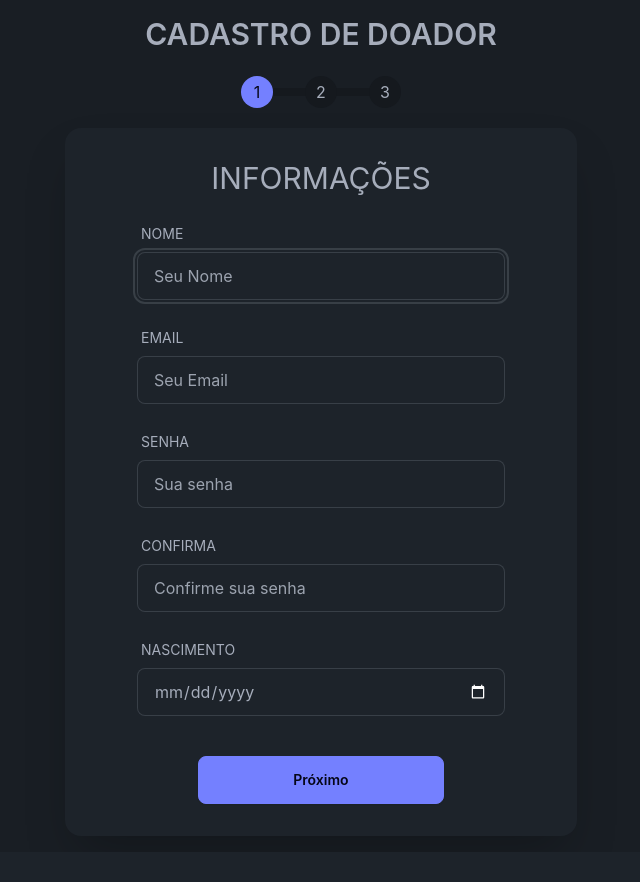
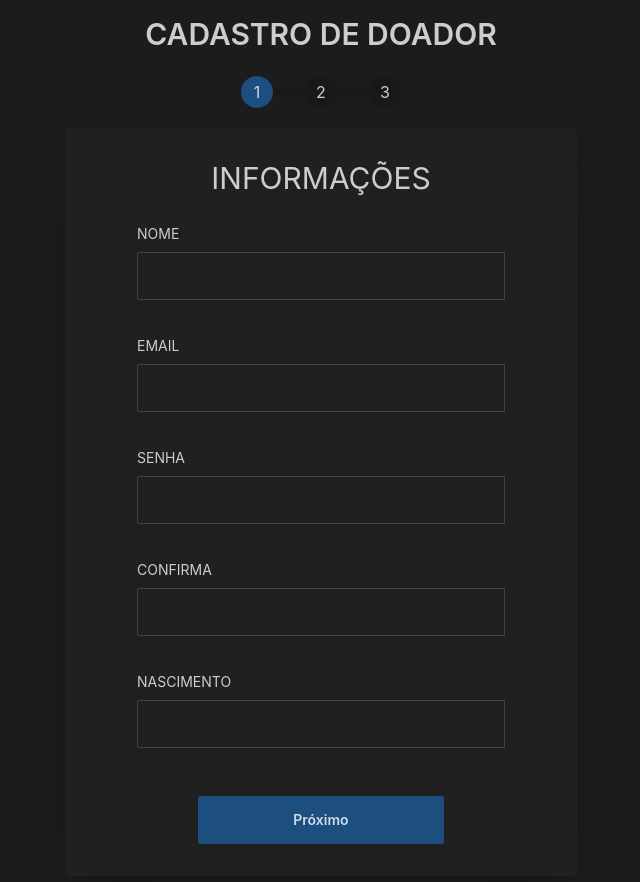
Before and after one commit to thiagoblauthferreira/CG-Front-end, a React (Create React App) app: page /cadastro/doador in a window 1280 px wide. Shown: the top 882 px of the page, without its empty margins (319-959 px from the left). Before the commit the page ends 852 px from the top, so only its background shows below. Built offline with nearby package versions, Linux system fonts and the light colour scheme.

Commit message:
adição de novas classes css reutilizaveis; lista de bons temas do tailwind para dark theme; melhorando facilidade de leitura do código nos inputs reutilizáveis SelectInput e FormField e consertando erros de props dos inputs reutilizáveis

```diff
--- a/src/App.css
+++ b/src/App.css
@@ -32,11 +32,14 @@
   color: #61dafb;
 }
 
-@keyframes App-logo-spin {
-  from {
-    transform: rotate(0deg);
-  }
-  to {
-    transform: rotate(360deg);
-  }
+/* Tailwind addons */
+
+/* change the apperance of number input */
+.noArrow {
+  appearance: textfield;
 }
+
+.label {
+  padding-left: 0px;
+  padding-right: 0px;
+}
--- a/src/components/FormField.tsx
+++ b/src/components/FormField.tsx
@@ -1,3 +1,4 @@
+import { InputHTMLAttributes } from "react";
 import {
   FieldError,
   FieldValues,
@@ -10,13 +11,11 @@
   error: FieldError | undefined;
   register: UseFormRegister<T>;
   setError: UseFormSetError<T>;
+  accept?: string;
   name: Path<T>;
-  type: React.HTMLInputTypeAttribute;
-  focus?: boolean;
-  placeHolder?: string;
   inputClassName?: string;
-  containerClassName?: string
-  pattern?: string;
+  containerClassName?: string;
+  inputProps: InputHTMLAttributes<HTMLInputElement>
 }
 
 function FormField<T extends FieldValues>(props: FormFieldProps<T>) {
@@ -25,17 +24,15 @@
       <label className="label">
         <span className="label-text uppercase">{props.name}</span>
       </label>
+
       <input
-        autoFocus={props.focus}
-        pattern={props.pattern}
-        type={props.type}
-        placeholder={props.placeHolder}
         {...props.register(props.name)}
+        {...props.inputProps}
         className={`input input-bordered ${props.inputClassName} ${
-          (props.error && "input-error")
+          props.error && "input-error"
         }`}
       />
-      <span className="text-error h-5 w-full text-sm pt-2">
+      <span className="text-error h-7 w-full text-xs pt-1">
         {props.error?.message}
       </span>
     </div>
@@ -43,5 +40,5 @@
 }
 
 export function FormFieldConstructor<T extends FieldValues>() {
-  return FormField<T>
+  return FormField<T>;
 }
--- a/src/components/SelectInput.tsx
+++ b/src/components/SelectInput.tsx
@@ -1,3 +1,4 @@
+import { InputHTMLAttributes } from "react";
 import {
   FieldValues,
   Path,
@@ -7,32 +8,34 @@
 } from "react-hook-form";
 
 interface SelectInputProps<T extends FieldValues> {
-  label?: boolean;
+  showLabel?: boolean;
   className?: string;
   items: readonly string[];
   error: FieldError | undefined;
   register: UseFormRegister<T>;
   setError: UseFormSetError<T>;
   name: Path<T>;
+  inputProps: InputHTMLAttributes<HTMLSelectElement>
 }
 
 export function SelectInput<T extends FieldValues>(props: SelectInputProps<T>) {
   return (
     <div className={`form-control`}>
-      <label className={`label ${props.label === false && "hidden"}`}>
+      <label className={`label ${props.showLabel === false && "hidden"}`}>
         <span className="label-text uppercase">{props.name}</span>
       </label>
       <select
         {...props.register(props.name)}
+        {...props.inputProps}
         defaultValue={"Escolha"}
-        className={`select select-bordered ${props.className} ${props.error && "input-error"}`}
+        className={`select ${props.className} ${props.error ? "input-error" : "select-bordered"}`}
       >
-        <option className="text-slate-500">Escolha</option>
+        <option className="text-slate-500">UF</option>
         {props.items.map((estado, i) => {
           return <option key={i}>{estado}</option>;
         })}
       </select>
-      <span className="text-error h-5 w-full text-xs pt-2">
+      <span className="text-error h-7 w-full text-xs pt-1">
         {props.error?.message}
       </span>
     </div>
--- a/tailwind.config.js
+++ b/tailwind.config.js
@@ -10,6 +10,17 @@
     require('daisyui'),
   ],
   daisyui: {
-    themes: ["dark", "corporate"]
+    themes: ["business", "corporate"]
   }
 }
+
+/**
+ * bons temas dark
+ *
+ * business <- gostei bastante *Henrique
+ * night
+ * sunset
+ * dim
+ * dracula
+ * dark <- estavamos usando
+ */
```
